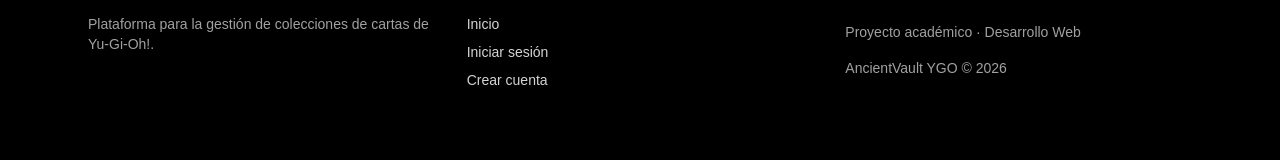
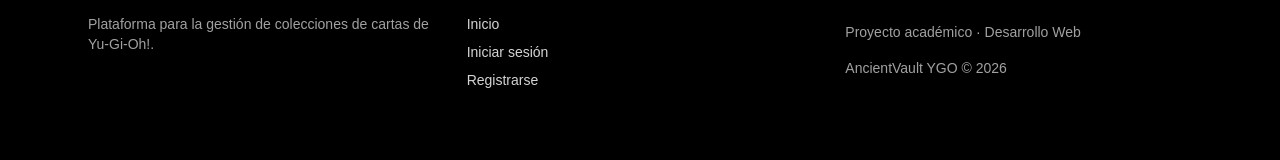
Before and after one commit to Rebelan/recuperacion-cliente-diseno, a React (Vite) app in the folder AncientVaultYGO/: page / in a window 1280 px wide. Shown: the part 2141-2301 px from the top of the page. Built offline with nearby package versions, Linux system fonts and the light colour scheme; no server answers.

Commit message:
update: arreglo de enlaces del footer

```diff
--- a/AncientVaultYGO/src/components/layout/Footer.tsx
+++ b/AncientVaultYGO/src/components/layout/Footer.tsx
@@ -1,4 +1,5 @@
 import React from 'react'
+import { Link } from 'react-router-dom'
 
 export const Footer = () => {
     return (
@@ -18,9 +19,15 @@ export const Footer = () => {
                 {/* Cambiar por Link */}
                 <div className="footer-links">
                     <span className="text-white font-medium mb-2">Plataforma</span>
-                    <a href="#" className="footer-link">Inicio</a>
-                    <a href="#" className="footer-link">Iniciar sesión</a>
-                    <a href="#" className="footer-link">Crear cuenta</a>
+                    <Link to="/">
+                        <button className='footer-link'>Inicio</button>
+                    </Link>
+                    <Link to="/login">
+                        <button className='footer-link'>Iniciar sesión</button>
+                    </Link>
+                    <Link to="/register">
+                        <button className='footer-link'>Registrarse</button>
+                    </Link>
                 </div>
 
 
```
